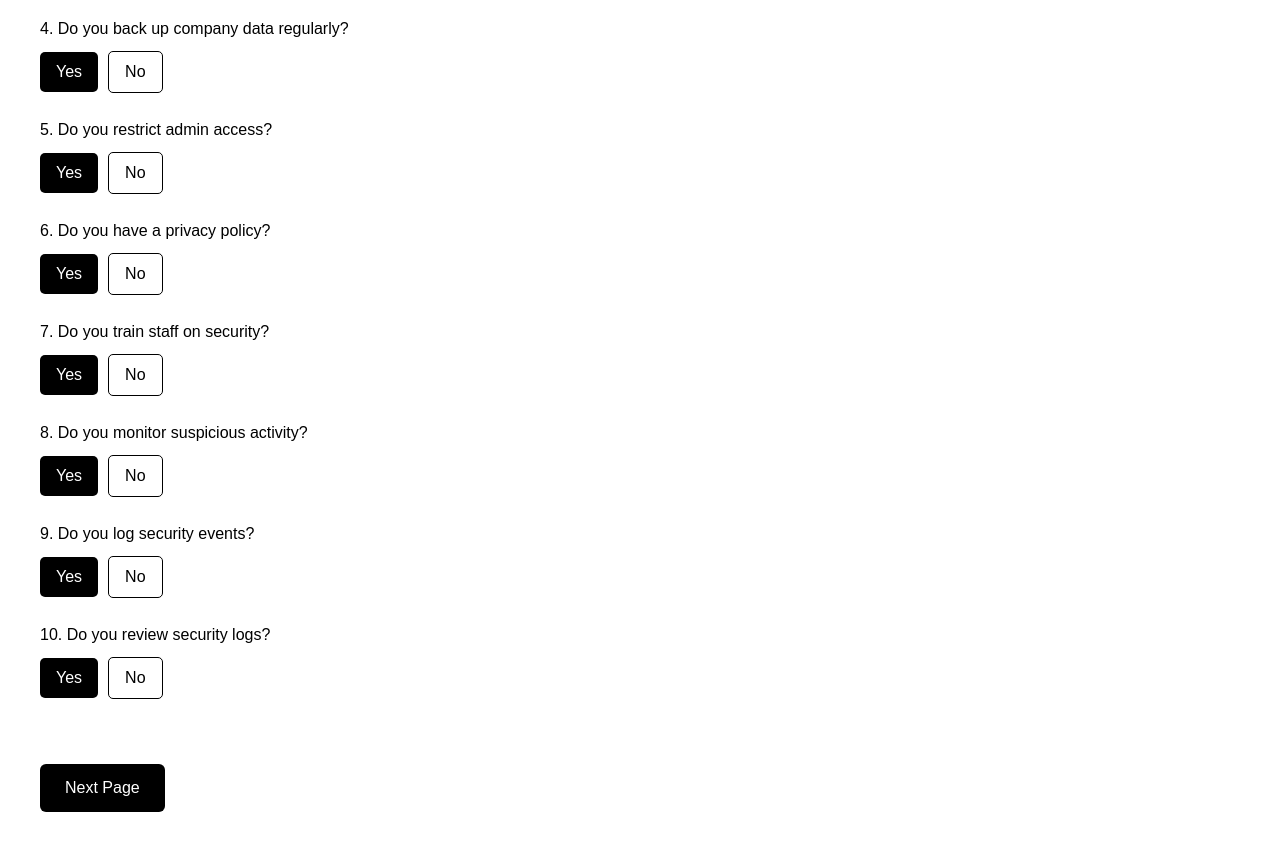
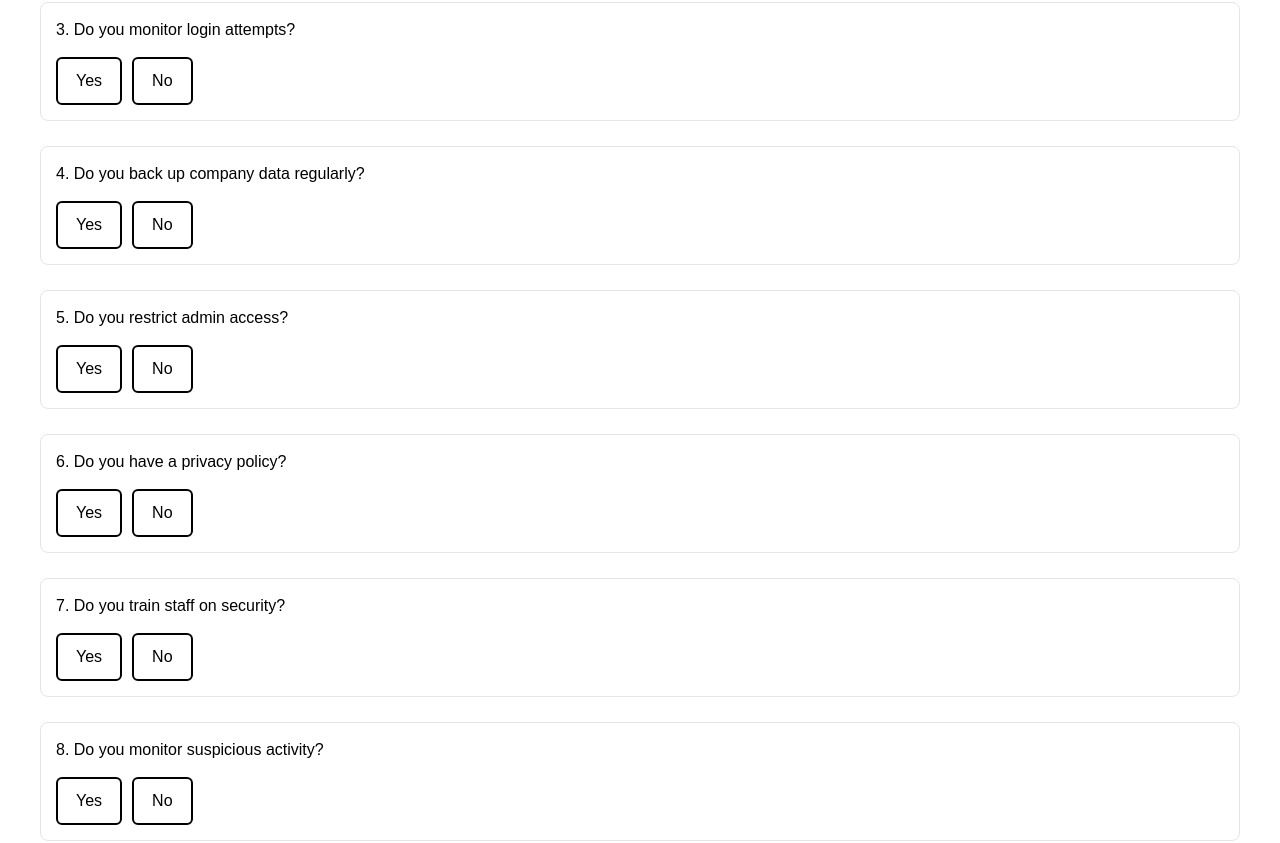
Before and after one commit to abdisamad9009-dot/complypilot-frontend, a Next.js app: page /assessment in a window 1280 px wide. Shown: the part 438-1281 px from the top of the page. Built offline with nearby package versions, Linux system fonts and the light colour scheme.

Commit message:
Update page.tsx

```diff
--- a/app/assessment/page.tsx
+++ b/app/assessment/page.tsx
@@ -1,5 +1,4 @@
 "use client"
-
 import { useState } from "react"
 
 export default function AssessmentPage() {
@@ -15,7 +14,6 @@ export default function AssessmentPage() {
     "Do you monitor suspicious activity?",
     "Do you log security events?",
     "Do you review security logs?",
-
     "Do you encrypt stored data?",
     "Do you encrypt data in transit?",
     "Do you use secure passwords?",
@@ -26,7 +24,6 @@ export default function AssessmentPage() {
     "Do you review system permissions?",
     "Do you test backups regularly?",
     "Do you store backups securely?",
-
     "Do you comply with GDPR?",
     "Do you allow users to delete data?",
     "Do you allow users to export data?",
@@ -37,7 +34,6 @@ export default function AssessmentPage() {
     "Do you review compliance regularly?",
     "Do you audit third party tools?",
     "Do you restrict data sharing?",
-
     "Do you track failed login attempts?",
     "Do you detect unusual logins?",
     "Do you notify admins of breaches?",
@@ -48,7 +44,6 @@ export default function AssessmentPage() {
     "Do you review staff permissions?",
     "Do you monitor cloud systems?",
     "Do you secure company devices?",
-
     "Do you have incident response plans?",
     "Do you report security incidents?",
     "Do you test incident response?",
@@ -62,23 +57,31 @@ export default function AssessmentPage() {
   ]
 
   const [page, setPage] = useState(0)
-  const [yesCount, setYesCount] = useState(0)
+  const [answers, setAnswers] = useState({})
 
   const questionsPerPage = 10
   const start = page * questionsPerPage
   const currentQuestions = questions.slice(start, start + questionsPerPage)
 
-  function answerYes() {
-    setYesCount(prev => prev + 1)
+  function setAnswer(index, value) {
+    setAnswers(prev => ({
+      ...prev,
+      [index]: value
+    }))
   }
 
   function nextPage() {
+
     if (page < 4) {
       setPage(page + 1)
       window.scrollTo(0, 0)
-    } else {
+    }
+    else {
 
-      const score = Math.round((yesCount / 50) * 100)
+      const yesCount = Object.values(answers).filter(a => a === "yes").length
+
+      // Each yes = 2%
+      const score = yesCount * 2
 
       const gdpr = yesCount < 20 ? 1 : 0
       const auth = yesCount < 30 ? 1 : 0
@@ -109,43 +112,57 @@ export default function AssessmentPage() {
 
       <div style={{ marginTop: "30px" }}>
 
-        {currentQuestions.map((q, i) => (
-          <div key={i} style={{ marginBottom: "25px" }}>
+        {currentQuestions.map((q, i) => {
 
-            <p style={{ marginBottom: "10px" }}>
-              {start + i + 1}. {q}
+          const questionIndex = start + i
+          const selected = answers[questionIndex]
+
+          return (
+            <div key={i} style={{
+              marginBottom: "25px",
+              padding: "15px",
+              border: "1px solid #e5e5e5",
+              borderRadius: "8px"
+            }}>
+
+              <p style={{ marginBottom: "15px", fontWeight: "500" }}>
+                {questionIndex + 1}. {q}
               </p>
 
               <button
-              onClick={answerYes}
+                onClick={() => setAnswer(questionIndex, "yes")}
                 style={{
                   marginRight: "10px",
-                padding: "8px 16px",
-                backgroundColor: "black",
-                color: "white",
-                border: "none",
-                borderRadius: "5px",
-                cursor: "pointer"
+                  padding: "10px 18px",
+                  borderRadius: "6px",
+                  border: "2px solid black",
+                  cursor: "pointer",
+                  backgroundColor: selected === "yes" ? "black" : "white",
+                  color: selected === "yes" ? "white" : "black",
+                  fontWeight: selected === "yes" ? "bold" : "normal"
                 }}
               >
                 Yes
               </button>
 
               <button
+                onClick={() => setAnswer(questionIndex, "no")}
                 style={{
-                padding: "8px 16px",
-                backgroundColor: "white",
-                color: "black",
-                border: "1px solid black",
-                borderRadius: "5px",
-                cursor: "pointer"
+                  padding: "10px 18px",
+                  borderRadius: "6px",
+                  border: "2px solid black",
+                  cursor: "pointer",
+                  backgroundColor: selected === "no" ? "black" : "white",
+                  color: selected === "no" ? "white" : "black",
+                  fontWeight: selected === "no" ? "bold" : "normal"
                 }}
               >
                 No
               </button>
 
             </div>
-        ))}
+          )
+        })}
 
       </div>
 
@@ -153,7 +170,7 @@ export default function AssessmentPage() {
         onClick={nextPage}
         style={{
           marginTop: "40px",
-          padding: "12px 25px",
+          padding: "14px 28px",
           backgroundColor: "black",
           color: "white",
           border: "none",
```
Lines whose indentation alone changed are shown as unchanged.
